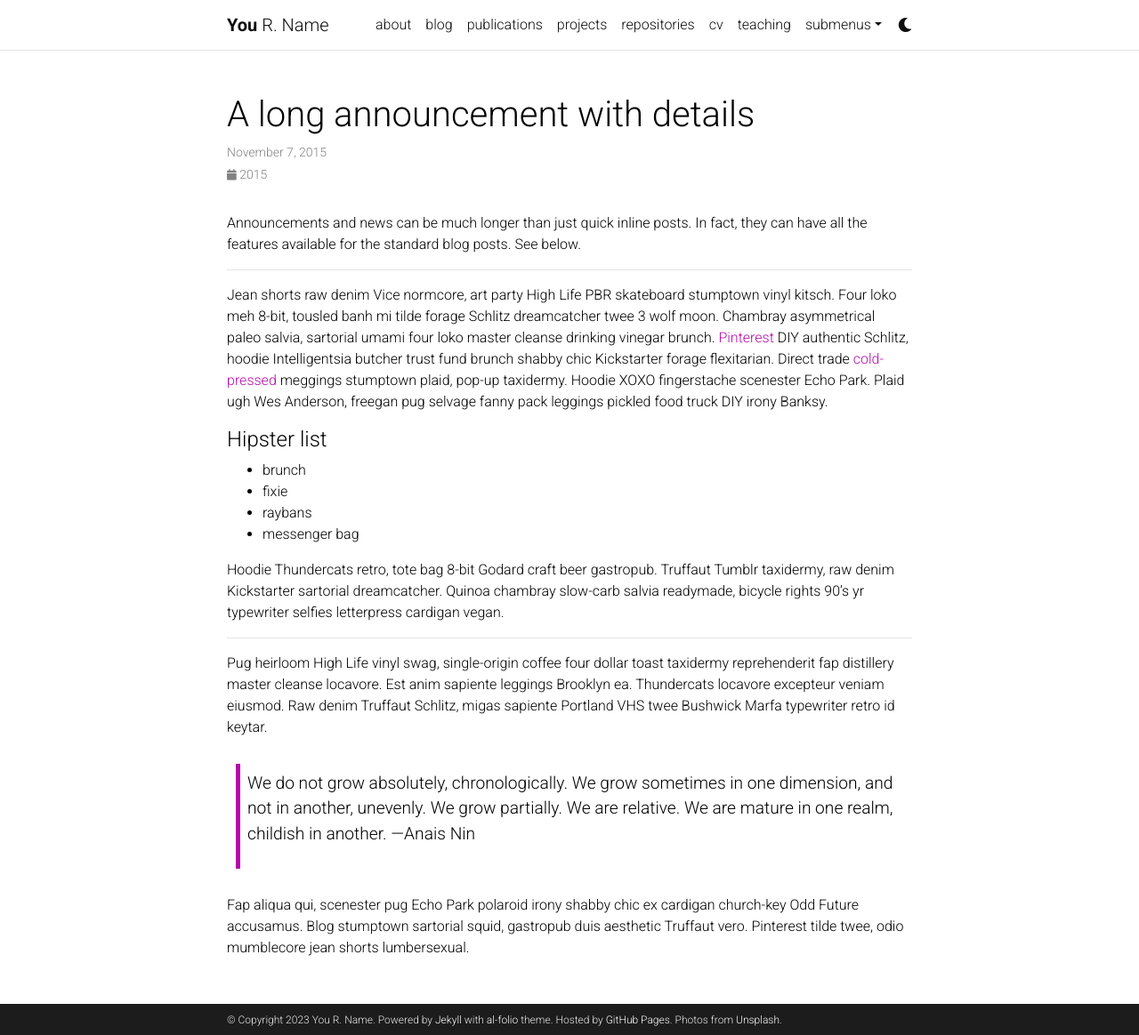
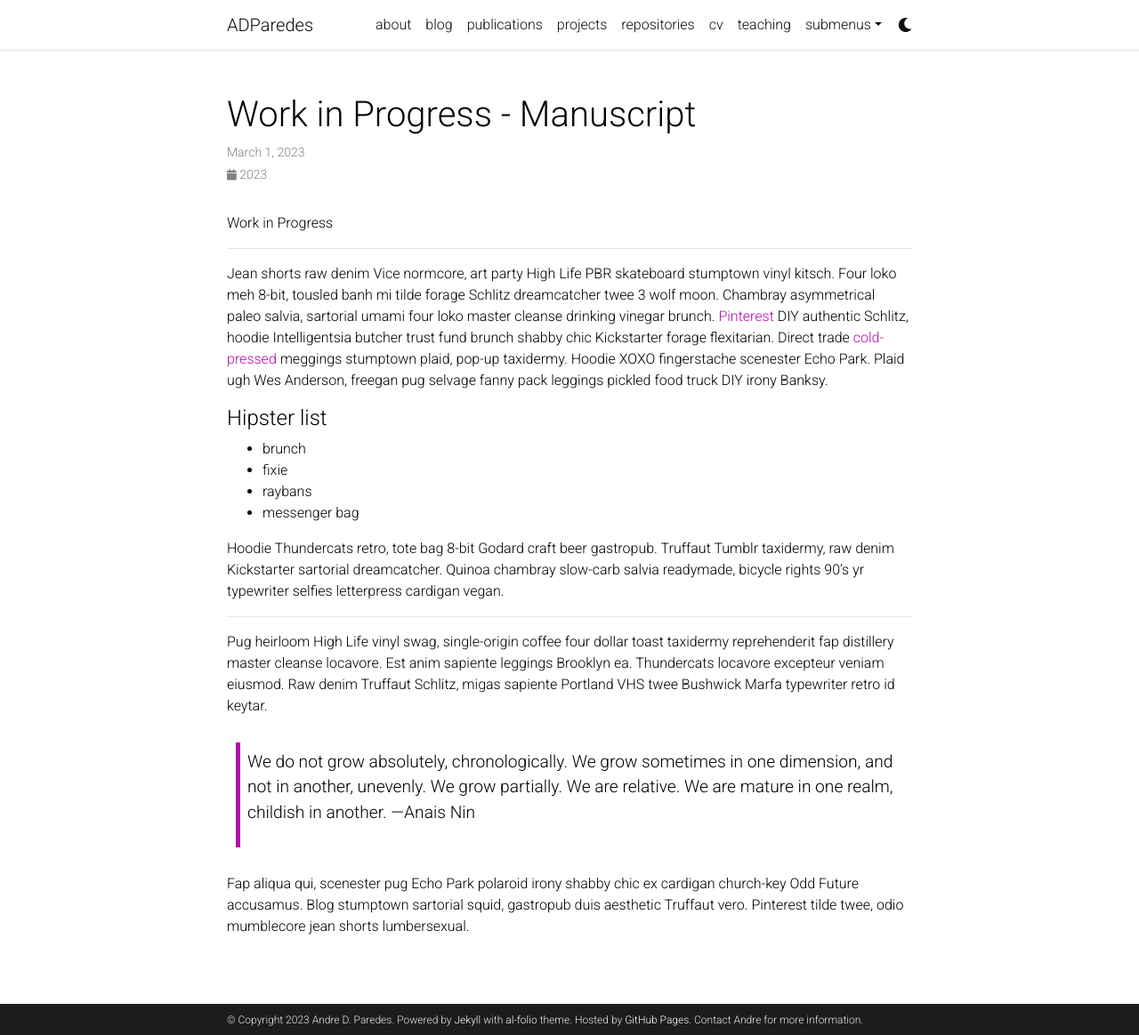
Before and after one commit to ADParedes/adparedes.github.io, a Jekyll site: the page built from _news/announcement_2.md, in a window 1280 px wide and 1164 px high. Shown: the whole window at 89% size. Built offline with Jekyll 4.4.1, drawn with Linux system fonts in a browser that asks for light colours; comment, search, counter and statistics services are not loaded; a style sheet for code colours, icons or effects is not loaded.

Commit message:
init website

```diff
--- a/_config.yml
+++ b/_config.yml
@@ -2,24 +2,24 @@
 # Site settings
 # -----------------------------------------------------------------------------
 
-title: blank # the website title (if blank, full name will be used instead)
-first_name: You
-middle_name: R.
-last_name: Name
-email: you@example.com
+title: ADParedes # the website title (if blank, full name will be used instead)
+first_name: Andre
+middle_name: D.
+last_name: Paredes
+email: phd@adpared.com
 description: > # the ">" symbol means to ignore newlines until "footer_text:"
-  A simple, whitespace theme for academics. Based on [*folio](https://github.com/bogoli/-folio) design.
+  Andre Daniel Paredes' Website
 footer_text: >
   Powered by <a href="https://jekyllrb.com/" target="_blank">Jekyll</a> with <a href="https://github.com/alshedivat/al-folio">al-folio</a> theme.
   Hosted by <a href="https://pages.github.com/" target="_blank">GitHub Pages</a>.
-  Photos from <a href="https://unsplash.com" target="_blank">Unsplash</a>.
+  Contact Andre for more information.
 keywords: jekyll, jekyll-theme, academic-website, portfolio-website  # add your own keywords or leave empty
 
 lang: en # the language of your site (for example: en, fr, cn, ru, etc.)
 icon: ⚛️  # the emoji used as the favicon (alternatively, provide image name in /assets/img/)
 
-url: https://alshedivat.github.io # the base hostname & protocol for your site
-baseurl: /al-folio # the subpath of your site, e.g. /blog/
+url: https://adparedes.github.io # the base hostname & protocol for your site
+baseurl: # the subpath of your site, e.g. /blog/
 last_updated: false # set to true if you want to display last updated in the footer
 impressum_path:  # set to path to include impressum link in the footer, use the same path as permalink in a page, helps to conform with EU GDPR
 
@@ -71,9 +71,9 @@ og_image: # The site-wide (default for all links) Open Graph preview image
 # Social integration
 # -----------------------------------------------------------------------------
 
-github_username: # your GitHub user name
+github_username: ADParedes# your GitHub user name
 gitlab_username: # your GitLab user name
-twitter_username: # your Twitter handle
+twitter_username: ADParedes# your Twitter handle
 mastodon_username: # your mastodon instance+username in the format instance.tld/@username
 linkedin_username: # your LinkedIn user name
 telegram_username: # your Telegram user name
@@ -120,9 +120,9 @@ bing_site_verification:  # out your bing-site-verification ID (Bing Webmaster)
 # Blog
 # -----------------------------------------------------------------------------
 
-blog_name: al-folio # blog_name will be displayed in your blog page
+blog_name: ADParedes Blog # blog_name will be displayed in your blog page
 blog_nav_title: blog # your blog must have a title for it to be displayed in the nav bar
-blog_description: a simple whitespace theme for academics
+blog_description: Andre's blog
 permalink: /blog/:year/:title/
 
 # Pagination
@@ -137,7 +137,7 @@ related_blog_posts:
 # Follow instructions on https://giscus.app/ to setup for your repo to fill out
 # the information below.
 giscus:
-  repo: alshedivat/al-folio      # <your-github-user-name>/<your-github-repo-name>
+  repo: adparedes/adparedes.github.io      # <your-github-user-name>/<your-github-repo-name>
   repo_id: MDEwOlJlcG9zaXRvcnk2MDAyNDM2NQ==
   category: Comments             # name of the category under which discussions will be created
   category_id: DIC_kwDOA5PmLc4CTBt6
@@ -150,7 +150,7 @@ giscus:
   lang: en
 
 # Disqus comments (DEPRECATED)
-disqus_shortname: al-folio # put your disqus shortname
+disqus_shortname: adparedes # put your disqus shortname
 # https://help.disqus.com/en/articles/1717111-what-s-a-shortname
 
 # External sources.
@@ -158,7 +158,7 @@ disqus_shortname: al-folio # put your disqus shortname
 # you can display them in your blog by adding a link to the RSS feed.
 external_sources:
   - name: medium.com
-    rss_url: https://medium.com/@al-folio/feed
+    rss_url: https://medium.com/adparedes/feed
 
 # -----------------------------------------------------------------------------
 # Collections
@@ -260,8 +260,8 @@ display_tags: ['formatting', 'images', 'links', 'math', 'code'] # this tags will
 
 scholar:
 
-  last_name: [Einstein]
-  first_name: [Albert, A.]
+  last_name: [Paredes]
+  first_name: [Andre, D.]
 
   style: apa
   locale: en
--- a/_news/announcement_2.md
+++ b/_news/announcement_2.md
@@ -1,12 +1,12 @@
 ---
 layout: post
-title: A long announcement with details
-date: 2015-11-07 16:11:00-0400
+title: Work in Progress - Manuscript
+date: 2023-03-01 16:11:00-0400
 inline: false
 related_posts: false
 ---
 
-Announcements and news can be much longer than just quick inline posts. In fact, they can have all the features available for the standard blog posts. See below.
+Work in Progress
 
 ***
 
```
Also changed, not shown: _news/announcement_1.md (+2 -2 lines), _news/announcement_3.md (deleted, +0 -8 lines), _pages/about.md (+1 -9 lines), _posts/2015-03-15-formatting-and-links.md (deleted, +0 -30 lines), _posts/2015-05-15-images.md (deleted, +0 -47 lines), _posts/2015-07-15-code.md (deleted, +0 -71 lines), _posts/2015-10-20-disqus-comments.md (deleted, +0 -10 lines), _posts/2015-10-20-math.md (deleted, +0 -28 lines), _posts/2020-09-28-github-metadata.md (deleted, +0 -35 lines), _posts/2020-09-28-twitter.md (deleted, +0 -20 lines), _posts/2021-07-04-diagrams.md (deleted, +0 -43 lines), _posts/2022-02-01-redirect.md (deleted, +0 -9 lines), _posts/2022-12-10-giscus-comments.md (deleted, +0 -10 lines), _posts/2023-01-01-first_post.md (added, +10 -0 lines), 1 more files, 1 other file.
